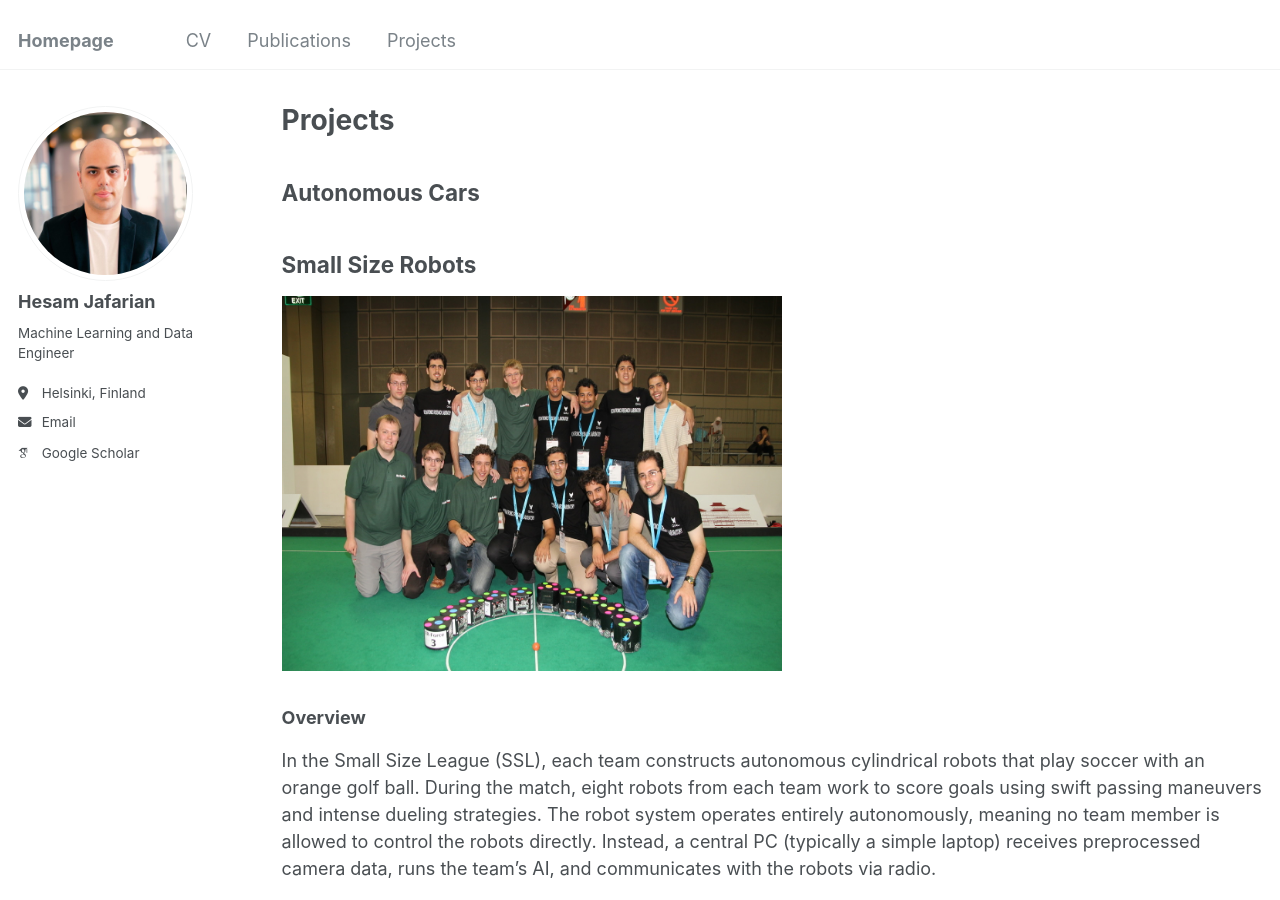
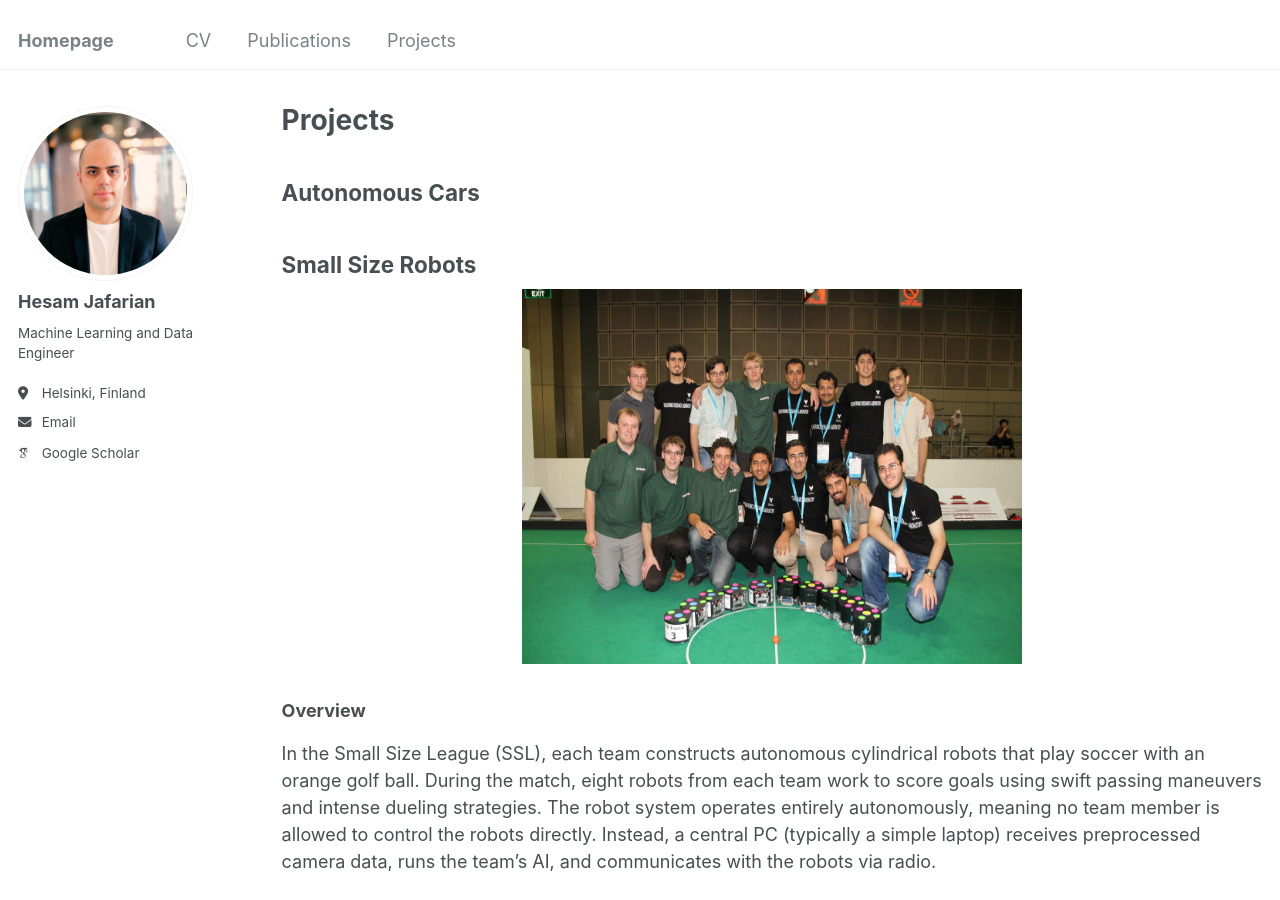
Before and after one commit to hesamjafarian/hesamjafarian.github.io, a Jekyll site: the page built from _pages/projects.md, in a window 1280 px wide and 900 px high. Built offline with Jekyll 4.4.1, drawn with Linux system fonts in a browser that asks for light colours; some web fonts are replaced.

Commit message:
Update projects.md

```diff
--- a/_pages/projects.md
+++ b/_pages/projects.md
@@ -11,7 +11,7 @@ redirect_from:
 
 ## Small Size Robots
 
-<img src="../images/robocup2010_mrl.jpg" alt="MRL vs ER-Force" style="width:500px; aspect-ratio: 4 / 3;" />
+<div style="text-align: center;"><img src="../images/robocup2010_mrl.jpg" alt="MRL vs ER-Force" style="width:500px; aspect-ratio: 4 / 3;" /></div>
 
 ### Overview
 In the Small Size League (SSL), each team constructs autonomous cylindrical robots that play soccer with an orange golf ball. During the match, eight robots from each team work to score goals using swift passing maneuvers and intense dueling strategies. The robot system operates entirely autonomously, meaning no team member is allowed to control the robots directly. Instead, a central PC (typically a simple laptop) receives preprocessed camera data, runs the team's AI, and communicates with the robots via radio.
@@ -19,23 +19,24 @@ In the Small Size League (SSL), each team constructs autonomous cylindrical robo
 ### The Playing Field
 The playing field measures 9m x 12m and is covered with a carpet. All 22 robots are monitored by two USB cameras positioned above the field, connected to a centralized vision computer.
 
-<img src="../images/system.jpg" alt="Playing Field" style="width:500px; aspect-ratio: 4 / 3;" />
+<div style="text-align: center;"><img src="../images/system.jpg" alt="Playing Field" style="width:500px; aspect-ratio: 4 / 3;" /></div>
 
 Each robot's top plate features a standardized pattern known as the “Butterfly Pattern” (made of colored paper), clearly identifying its jersey number and team affiliation. The color in the center indicates team affiliation (blue vs. yellow team), while the butterfly design around it represents the jersey number. Additionally, the front two points are spaced further apart than the back ones, allowing the camera to determine the robot’s orientation.
-<img src="../images/smal_sizer_robot_patterns.png" alt="Robot Patterns" style="width:500px; aspect-ratio: 4 / 3;" />
+
+<div style="text-align: center;"><img src="../images/smal_sizer_robot_patterns.png" alt="Robot Patterns" style="width:500px; aspect-ratio: 4 / 3;" /></div>
 
 ### The Robots
 Robot sizes are limited by rules to a diameter of 18 cm and a height of 15 cm, leading to similar appearances. However, the mechanical and electrical designs can vary significantly. Most systems are built with four omni-wheels and electromagnetic kicker devices for linear and chip kicks.
 
-<img src="../images/mrl_robot.png" alt="MRL Robot" style="width:500px; aspect-ratio: 4 / 3;" />
+<div style="text-align: center;"><img src="../images/mrl_robot.png" alt="MRL Robot" style="width:500px; aspect-ratio: 4 / 3;" /></div>
 
 ### Main Board
 The robot's electronics featured an Altera Cyclone FPGA connected to an ARM core. A parallel motor controller was implementing within the FPGA to reduce the CPU time required for PID controllers' calculations.
 
-<img src="../images/main_board_v1.png" alt="Robot Main Board" style="width:500px; aspect-ratio: 4 / 3;" />
+<div style="text-align: center;"><img src="../images/main_board_v1.png" alt="Robot Main Board" style="width:500px; aspect-ratio: 4 / 3;" /></div>
 
 By shifting the controllers to the FPGA, the ARM processor was able to handle other tasks with fewer interruptions. Additionally, a frequency IR sensor for ball detection was introduced along some modifications of the wireless board.
-<img src="../images/mrl_robot_pcb.png" alt="Main Board PCB" style="width:500px; aspect-ratio: 4 / 3;" />
+<div style="text-align: center;"><img src="../images/mrl_robot_pcb.png" alt="Main Board PCB" style="width:500px; aspect-ratio: 4 / 3;" /></div>
 
 
 ### 2010 RoboCup Final
```
